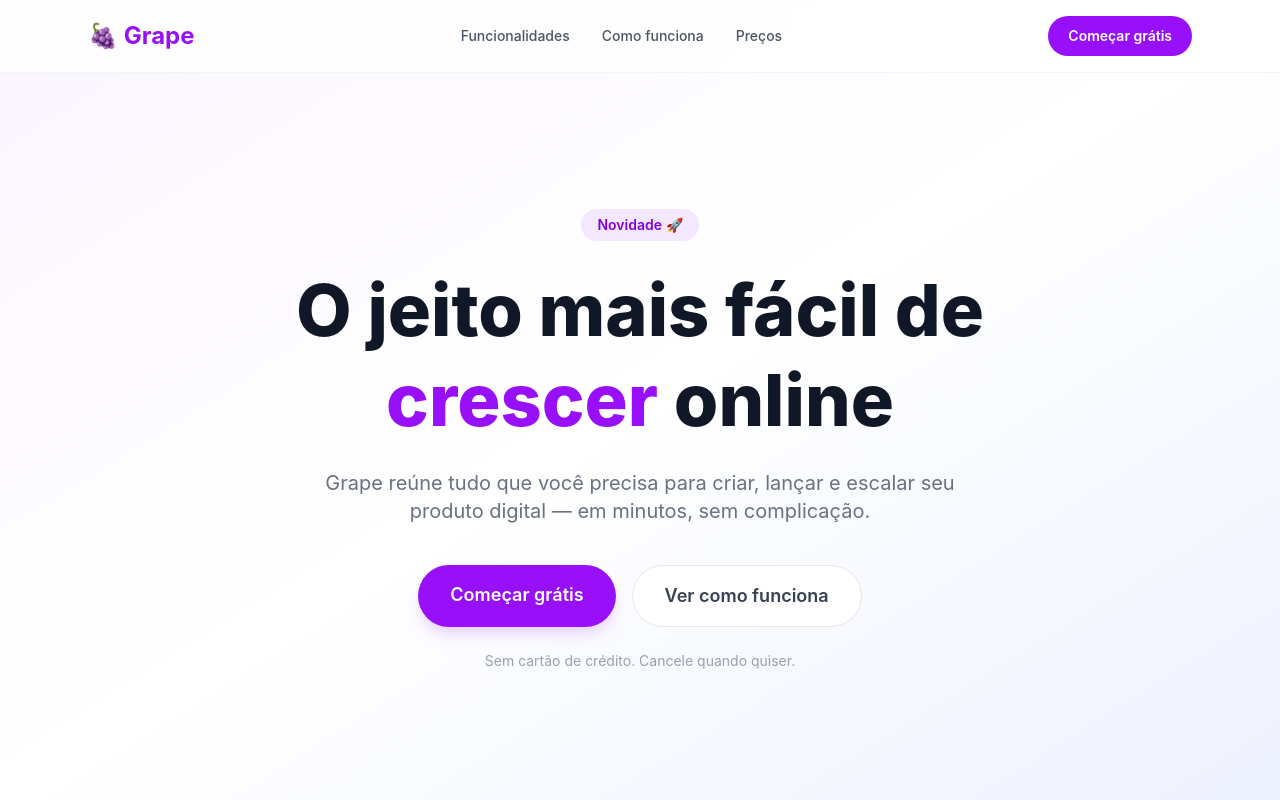
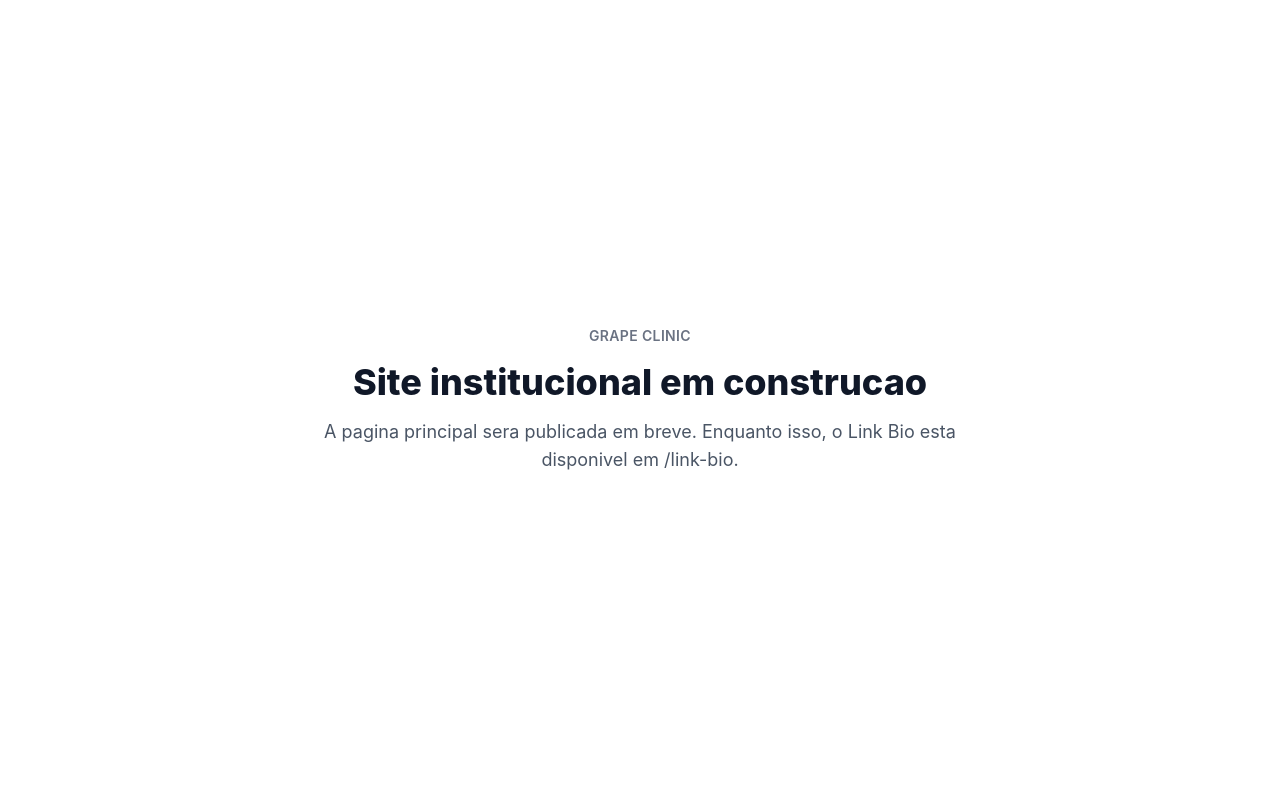
Before and after one commit to IASR19/Grape-LP, a React (Vite) app: page / in a window 1280 px wide. Shown: the top 800 px of the page. Built offline with nearby package versions, Linux system fonts and the light colour scheme.

Commit message:
fix route

```diff
--- a/src/App.tsx
+++ b/src/App.tsx
@@ -1,10 +1,11 @@
 import { Navigate, Route, Routes } from "react-router-dom";
+import InstitutionalHomePage from "./pages/InstitutionalHomePage";
 import LinkBioPage from "./pages/LinkBioPage";
 
 function App() {
   return (
     <Routes>
-      <Route path="/" element={<LinkBioPage />} />
+      <Route path="/" element={<InstitutionalHomePage />} />
       <Route path="/link-bio" element={<LinkBioPage />} />
       <Route path="*" element={<Navigate to="/" replace />} />
     </Routes>
--- /dev/null
+++ b/src/pages/InstitutionalHomePage.tsx
@@ -0,0 +1,18 @@
+export default function InstitutionalHomePage() {
+  return (
+    <main className="min-h-screen flex items-center justify-center bg-white px-6">
+      <section className="max-w-2xl text-center">
+        <p className="text-sm font-semibold uppercase tracking-wide text-gray-500">
+          Grape Clinic
+        </p>
+        <h1 className="mt-4 text-4xl font-extrabold text-gray-900">
+          Site institucional em construcao
+        </h1>
+        <p className="mt-4 text-lg text-gray-600">
+          A pagina principal sera publicada em breve. Enquanto isso, o Link Bio
+          esta disponivel em /link-bio.
+        </p>
+      </section>
+    </main>
+  );
+}
```
